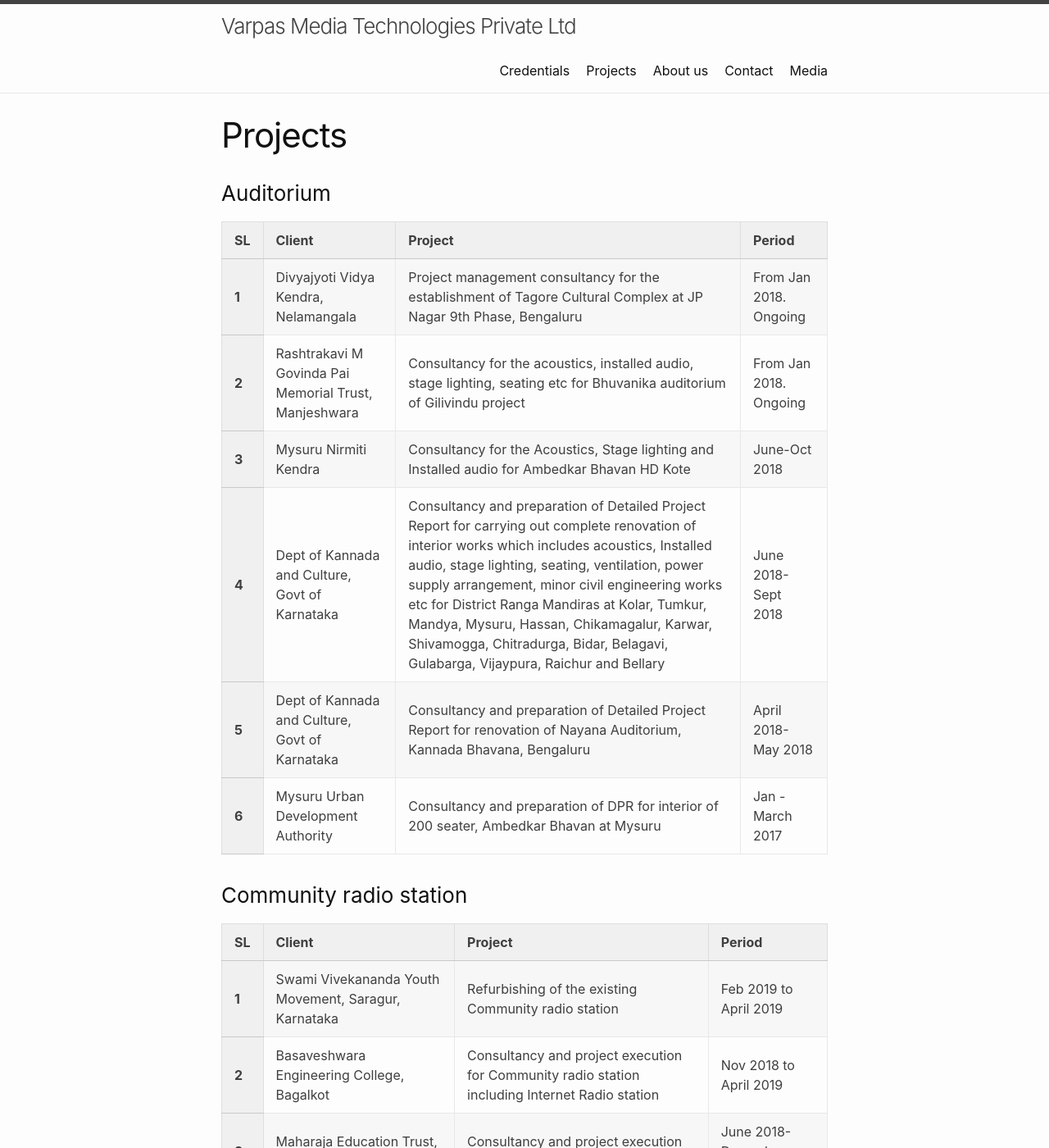
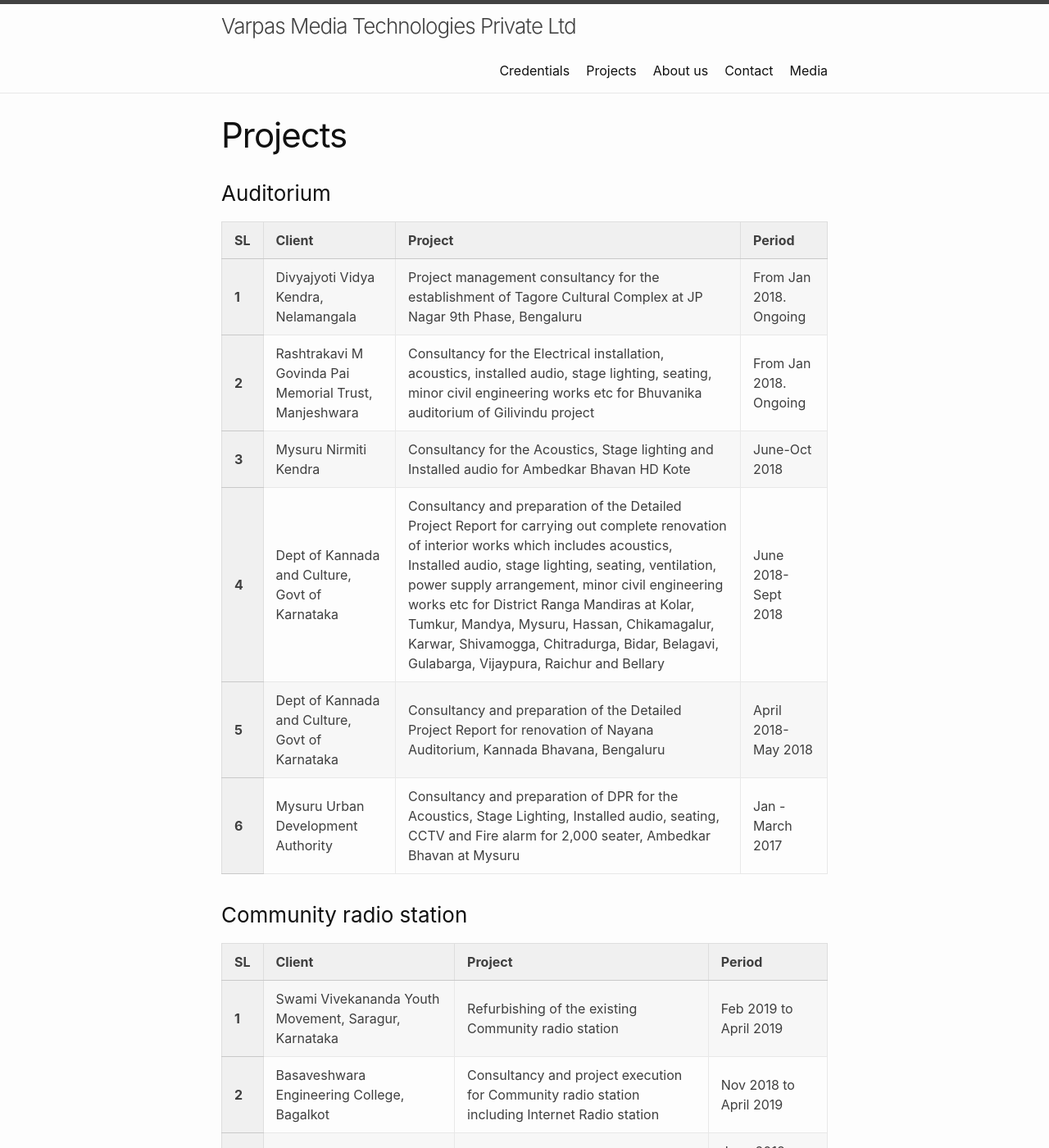
Before and after one commit to VarpasMedia/VarpasMedia.github.io, a Jekyll site: the page built from Projects.md, in a window 1280 px wide and 1400 px high. Shown: the whole window at 82% size. Built offline with Jekyll 4.4.1, drawn with Linux system fonts in a browser that asks for light colours; our own code applies the rules of GitHub Pages for plain Markdown files.

Commit message:
Update Projects.md

```diff
--- a/Projects.md
+++ b/Projects.md
@@ -28,7 +28,7 @@ permalink: /Projects/
  	<tr>
 	<th>2</th>
         <td>Rashtrakavi M Govinda Pai Memorial Trust, Manjeshwara</td>
-        <td>Consultancy for the acoustics, installed audio, stage lighting, seating etc for Bhuvanika auditorium of Gilivindu project</td>
+        <td>Consultancy for the Electrical installation, acoustics, installed audio, stage lighting, seating, minor civil engineering works etc for Bhuvanika auditorium of Gilivindu project</td>
         <td>From Jan 2018. Ongoing</td>
     	</tr>
 
@@ -44,7 +44,7 @@ permalink: /Projects/
     	<tr>
 	<th>4</th>
         <td>Dept of Kannada and Culture, Govt of Karnataka</td>
-        <td>Consultancy and preparation of Detailed Project Report for carrying out complete renovation of interior works which includes
+        <td>Consultancy and preparation of the Detailed Project Report for carrying out complete renovation of interior works which includes
 		acoustics, Installed audio, stage lighting, seating, ventilation, power supply arrangement, minor civil engineering works etc for
 		District Ranga Mandiras at  Kolar, Tumkur, Mandya, Mysuru, Hassan, Chikamagalur, Karwar, Shivamogga, Chitradurga, Bidar, Belagavi,
 					    Gulabarga, Vijaypura, Raichur and Bellary</td>
@@ -54,7 +54,7 @@ permalink: /Projects/
     	<tr>
 	<th>5</th>
         <td>Dept of Kannada and Culture, Govt of Karnataka</td>
-        <td>Consultancy and preparation of Detailed Project Report for renovation of Nayana Auditorium, Kannada Bhavana, Bengaluru</td>
+        <td>Consultancy and preparation of the Detailed Project Report for renovation of Nayana Auditorium, Kannada Bhavana, Bengaluru</td>
         <td> April 2018-May 2018</td>
     	</tr>
 
@@ -62,7 +62,7 @@ permalink: /Projects/
     <tr>
 	<th>6</th>
         <td>Mysuru Urban Development Authority</td>
-        <td>Consultancy and preparation of DPR for interior of 200 seater, Ambedkar Bhavan at Mysuru</td>
+        <td>Consultancy and preparation of DPR for the Acoustics, Stage Lighting, Installed audio, seating, CCTV and Fire alarm for 2,000 seater, Ambedkar Bhavan at Mysuru</td>
         <td>Jan - March 2017</td>
     </tr>
 </table>
```
